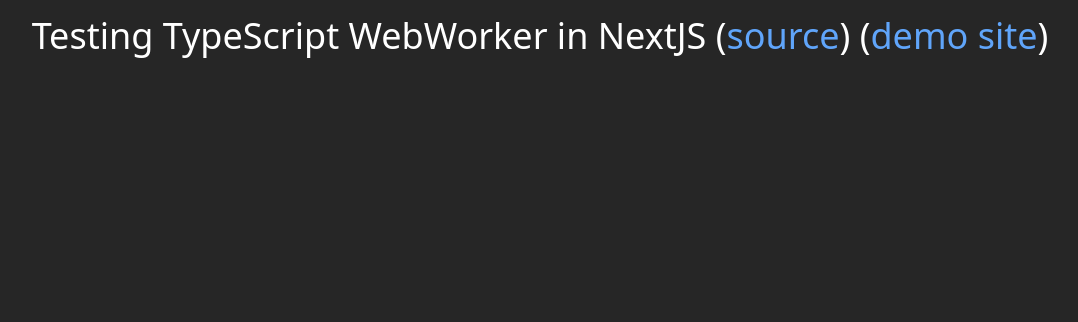
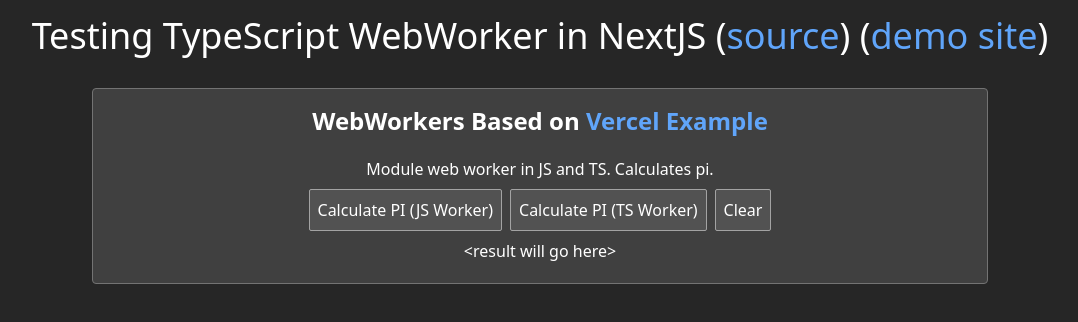
Before and after one commit to discretegames/nextjs-ts-webworker-test, a Next.js app: page / in a window 1280 px wide. Shown: the top 322 px of the page, without its empty margins (100-1178 px from the left). Built offline with nearby package versions, Linux system fonts and the light colour scheme.

Commit message:
Implemented vercel example in TS and JS

```diff
--- /dev/null
+++ b/components/Container.tsx
@@ -0,0 +1,10 @@
+const Container = ({ title, children }: { title: React.ReactNode; children: React.ReactNode }) => {
+	return (
+		<div className="flex w-full max-w-4xl flex-col gap-4 rounded border border-neutral-500 bg-neutral-700 p-4">
+			<h2 className="text-2xl font-bold">{title}</h2>
+			{children}
+		</div>
+	);
+};
+
+export default Container;
--- /dev/null
+++ b/components/VercelExample.tsx
@@ -0,0 +1,65 @@
+import Link from "next/link";
+import React, { useCallback, useEffect, useRef, useState } from "react";
+import Container from "./Container";
+
+const limit = 1000000000;
+
+export const VercelExample = () => {
+	const [result, setResult] = useState("<result will go here>");
+	const clear = () => setResult("<cleared result>");
+
+	const workerRefJS = useRef<Worker>();
+	useEffect(() => {
+		workerRefJS.current = new Worker(new URL("../workers/vercelexample.worker", import.meta.url));
+		workerRefJS.current.onmessage = (evt) => {
+			console.log("worker result:", evt.data);
+			setResult(evt.data);
+		};
+		return () => workerRefJS.current?.terminate();
+	}, []);
+
+	const workerRefTS = useRef<Worker>();
+	useEffect(() => {
+		workerRefTS.current = new Worker(new URL("../workers/vercelexamplets.worker", import.meta.url));
+		workerRefTS.current.onmessage = (evt) => {
+			console.log("worker result:", evt.data);
+			setResult(evt.data);
+		};
+		return () => workerRefJS.current?.terminate();
+	}, []);
+
+	const handleWorkJS = useCallback(async () => {
+		clear();
+		console.log("handling JS work with", workerRefJS.current);
+		workerRefJS.current?.postMessage(limit);
+	}, []);
+
+	const handleWorkTS = useCallback(async () => {
+		clear();
+		console.log("handling TS work with", workerRefTS.current);
+		workerRefTS.current?.postMessage(limit);
+	}, []);
+
+	return (
+		<Container
+			title={
+				<div>
+					WebWorkers Based on{" "}
+					<Link href="https://github.com/vercel/next.js/tree/canary/examples/with-web-worker">
+						Vercel Example
+					</Link>
+				</div>
+			}
+		>
+			<div>
+				<p>Module web worker in JS and TS. Calculates pi.</p>
+				<button onClick={handleWorkJS}>Calculate PI (JS Worker)</button>
+				<button onClick={handleWorkTS}>Calculate PI (TS Worker)</button>
+				<button onClick={clear}>Clear</button>
+				<p>{result}</p>
+			</div>
+		</Container>
+	);
+};
+
+export default VercelExample;
--- a/pages/_document.tsx
+++ b/pages/_document.tsx
@@ -5,7 +5,7 @@
 		return (
 			<Html lang="en-US" className="m-0 p-0">
 				<Head />
-				<body className="bg-neutral-800 text-white m-0 p-0 font-sans">
+				<body className="m-0 bg-neutral-800 p-0 font-sans text-white">
 					<Main />
 					<NextScript />
 				</body>
--- a/pages/index.tsx
+++ b/pages/index.tsx
@@ -1,6 +1,8 @@
 import type { NextPage } from "next";
 import Head from "next/head";
 import Link from "next/link";
+import { ReactNode } from "react";
+import VercelExample from "../components/VercelExample";
 
 const Home: NextPage = () => {
 	return (
@@ -10,12 +12,13 @@
 				<meta name="description" content="NextJS TypeScript WebWorker Testing" />
 				<link rel="icon" href="/favicon.ico" />
 			</Head>
-			<main className="flex flex-wrap items-center justify-center gap-4 p-4 text-center">
+			<main className="flex flex-col items-center justify-center gap-8 p-4 text-center">
 				<h1 className="text-4xl">
 					Testing TypeScript WebWorker in NextJS (
 					<Link href="https://github.com/discretegames/nextjs-ts-webworker-test">source</Link>) (
 					<Link href="https://nextjs-ts-webworker-test.vercel.app/">demo site</Link>)
 				</h1>
+				<VercelExample />
 			</main>
 		</div>
 	);
--- a/styles/globals.css
+++ b/styles/globals.css
@@ -5,3 +5,10 @@
 a {
 	@apply text-blue-400 hover:text-blue-600;
 }
+
+button {
+	@apply m-1 rounded-sm border border-neutral-400 bg-neutral-600 p-2;
+}
+p {
+	@apply p-1;
+}
--- /dev/null
+++ b/workers/vercelexample.worker.js
@@ -0,0 +1,6 @@
+// This is a module worker, so we can use imports (in the browser too!)
+import pi from "../util/pi";
+
+addEventListener("message", (event) => {
+	postMessage(pi(event.data));
+});
--- /dev/null
+++ b/workers/vercelexamplets.worker.ts
@@ -0,0 +1,6 @@
+// This is a module worker, so we can use imports (in the browser too!)
+import pi from "../util/pi";
+
+addEventListener("message", (event) => {
+	postMessage(pi(event.data));
+});
```
Also changed, not shown: tsconfig.json (+13 -3 lines), util/pi.ts (added, +10 -0 lines), 1 other file (tests, documents, lock files or other folders).
